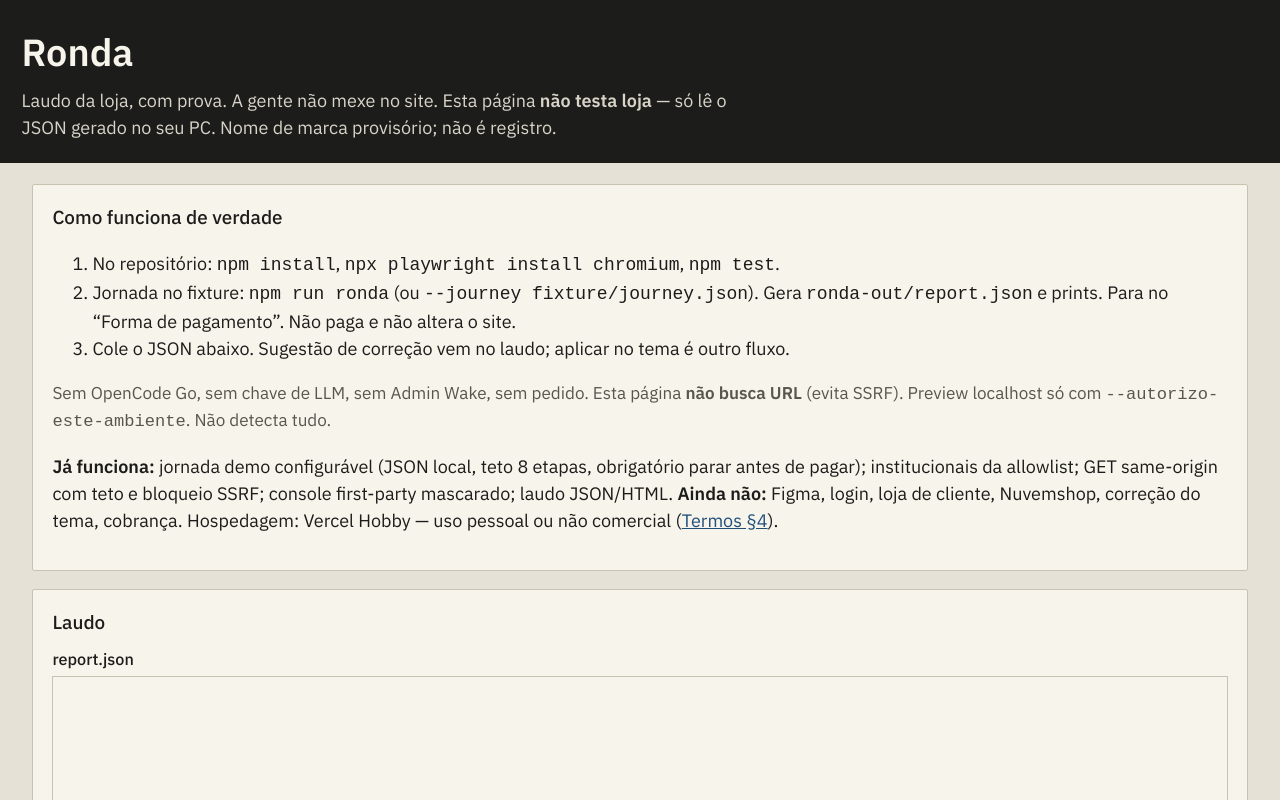
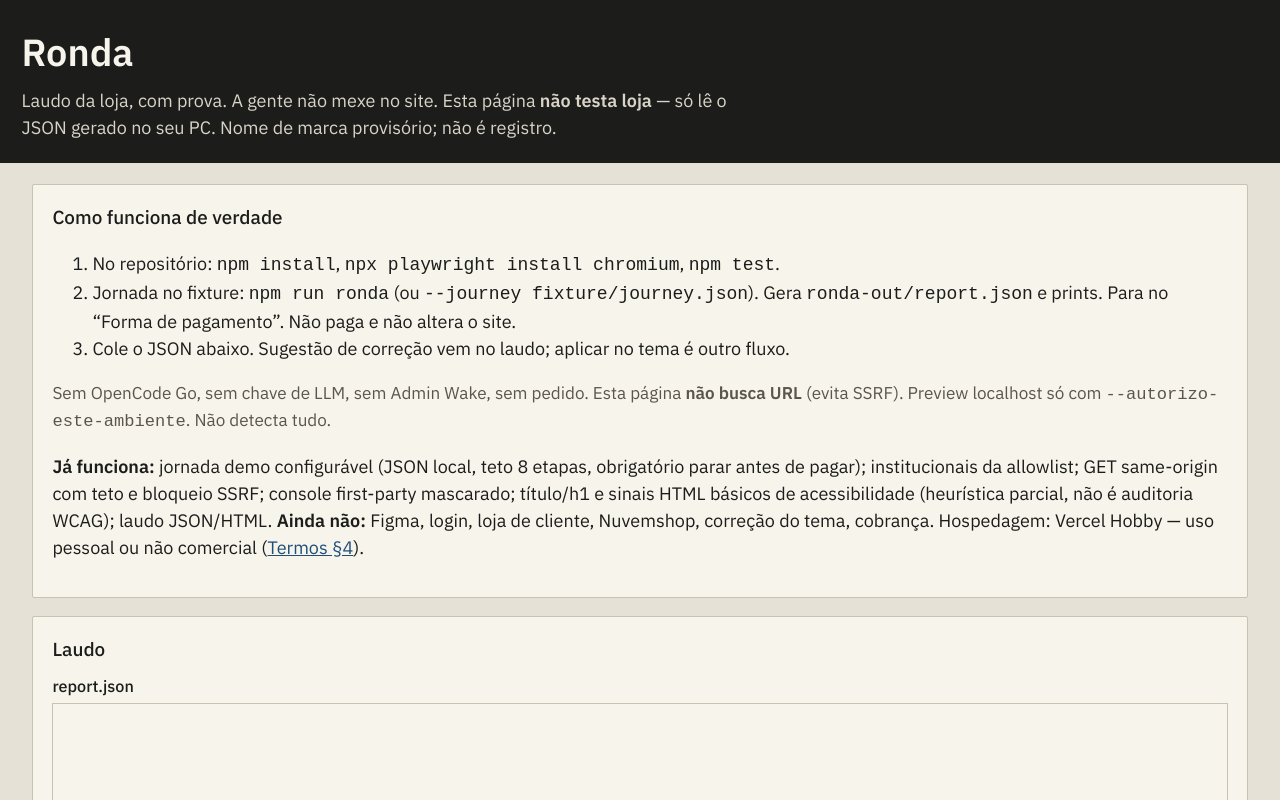
Before and after one commit to helisondias07/ronda, a Next.js app: page / in a window 1280 px wide. Shown: the top 800 px of the page. Built offline with nearby package versions, Linux system fonts and the light colour scheme.

Commit message:
Clarify HTML accessibility checks in viewer
Co-authored-by: OpenBot <335604065+openbotgit[bot]@users.noreply.github.com>

```diff
--- a/src/app/viewer.tsx
+++ b/src/app/viewer.tsx
@@ -121,7 +121,8 @@ export function Viewer() {
           <p>
             <strong>Já funciona:</strong> jornada demo configurável (JSON local, teto 8 etapas, obrigatório
             parar antes de pagar); institucionais da allowlist; GET same-origin com teto e bloqueio SSRF;
-            console first-party mascarado; laudo JSON/HTML. <strong>Ainda não:</strong> Figma, login, loja
+            console first-party mascarado; título/h1 e sinais HTML básicos de acessibilidade (heurística parcial,
+            não é auditoria WCAG); laudo JSON/HTML. <strong>Ainda não:</strong> Figma, login, loja
             de cliente, Nuvemshop, correção do tema, cobrança. Hospedagem: Vercel Hobby — uso pessoal ou não comercial (
             <a href="https://vercel.com/legal/terms">Termos §4</a>
             ).
```
